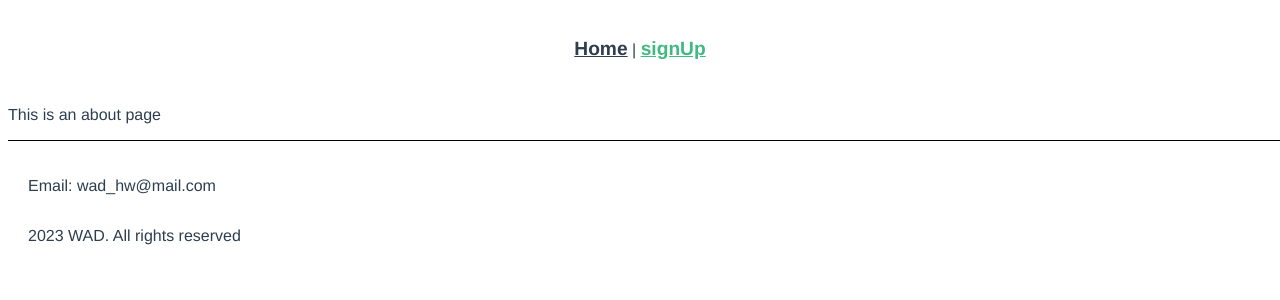
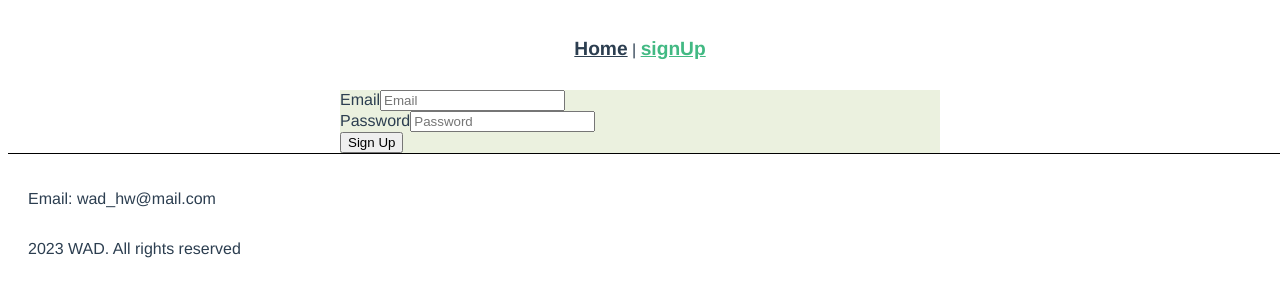
Before and after one commit to HannesHK/HomeworkVue, a Vue app: page /#/signUp in a window 1280 px wide. Shown: the top 300 px of the page. Built offline with nearby package versions, Linux system fonts and the light colour scheme.

Commit message:
Added signup

```diff
--- a/src/router/index.js
+++ b/src/router/index.js
@@ -13,7 +13,7 @@ const routes = [
     // route level code-splitting
     // this generates a separate chunk (about.[hash].js) for this route
     // which is lazy-loaded when the route is visited.
-    component: () => import(/* webpackChunkName: "about" */ '../views/SignUpView.vue')
+    component: () => import('../views/SignUpView.vue')
   }
 ]
 
--- a/src/views/SignUpView.vue
+++ b/src/views/SignUpView.vue
@@ -1,7 +1,25 @@
 <template>
   <div class="home">
     <header-vue></header-vue>
-    <p>This is an about page</p>
+    <div id="signUpPage">
+      <form action="/" method="get">
+        <label for="email">Email</label>
+        <input type="email" id="email" name="Email" placeholder="Email" required><br>
+        <label for="password">Password</label>
+        <input type="password" id="password" name="Password" v-model="inputText" @input="validate" pattern="^(?=.*[a-z].*[a-z])(?=.*[A-Z])(?=.*\d)(?=.*[_])[A-Z].{7,13}$" placeholder="Password" required><br>
+        <input type="submit" id="submitButton" value="Sign Up">
+        <p v-show="invalidPassword">Password is not valid. It must:
+          <ul>
+            <li ref="length">Be between 8 and 14 characters long.</li>
+            <li ref="uppercase">Include at least one uppercase alphabet character.</li>
+            <li ref="lowercase">Include at least two lowercase alphabet characters.</li>
+            <li ref="numeric">Include at least one numeric value.</li>
+            <li ref="start">Start with an uppercase alphabet.</li>
+            <li ref="underscore">Include the character “_”.</li>
+          </ul>
+        </p>
+      </form>
+    </div>
     <FooterVue></FooterVue>
   </div>
 </template>
@@ -16,6 +34,84 @@ export default {
   components: {
     HeaderVue,
     FooterVue
+  },
+  data: function() {
+    return {invalidPassword: false}
+  },
+  methods: {
+    validate: function () {
+      var valid = true;
+      // Conditions
+      var length = this.$refs.length;
+      var uppercase = this.$refs.uppercase;
+      var lowercase = this.$refs.lowercase;
+      var numeric = this.$refs.numeric;
+      var start = this.$refs.start;
+      var underscore = this.$refs.underscore;
+      // Validate length
+      var lengthCheck = /^.{8,14}$/;
+      if(this.inputText.match(lengthCheck)) {
+        length.style.color = "#00aa01";
+      } else {
+        valid = false;
+        length.style.color = "#fe0000";
+      }
+      // Validate uppercase
+      var uppercaseCheck = /[A-Z]/;
+      if(this.inputText.match(uppercaseCheck)) {
+        uppercase.style.color = "#00aa01";
+      } else {
+        valid = false;
+        uppercase.style.color = "#fe0000";
+      }
+      // Validate lowercase
+      var lowercaseCheck = /[a-z].*[a-z]/;
+      if(this.inputText.match(lowercaseCheck)) {
+        lowercase.style.color = "#00aa01";
+      } else {
+        valid = false;
+        lowercase.style.color = "#fe0000";
+      }
+      // Validate numeric
+      var numericCheck = /\d/;
+      if(this.inputText.match(numericCheck)) {
+        numeric.style.color = "#00aa01";
+      } else {
+        valid = false;
+        numeric.style.color = "#fe0000";
+      }
+      // Validate start
+      var startCheck = /^[A-Z]/;
+      if(this.inputText.match(startCheck)) {
+        start.style.color = "#00aa01";
+      } else {
+        valid = false;
+        start.style.color = "#fe0000";
+      }
+      // Validate underscore
+      var underscoreCheck = /_/;
+      if(this.inputText.match(underscoreCheck)) {
+        underscore.style.color = "#00aa01";
+      } else {
+        valid = false;
+        underscore.style.color = "#fe0000";
+      }
+      // Password validity
+      if(valid) {
+        this.invalidPassword = false;
+      } else {
+        this.invalidPassword = true;
+      }
+    }
   }
 }
 </script>
+
+<style scoped>
+#signUpPage {
+  background-color: #ebf1df;
+  margin-left: auto;
+  margin-right: auto;
+  width: 600px;
+}
+</style>
```
